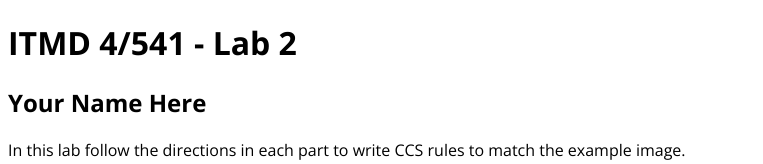
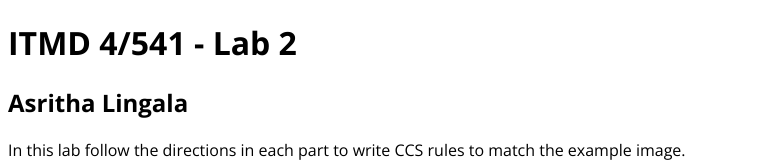
Before and after one commit to asrithalingala/ITMD-4_541---Lab-2_files, a plain HTML site: page index.html in a window 1280 px wide. Shown: the top 164 px of the page, without its empty margins (0-763 px from the left). Drawn offline with nearby package versions, Linux system fonts and the light colour scheme; files that its build step writes are made by us from their sources; files whose address does not match are found by name.

Commit message:
modified as per req

```diff
--- a/index.html
+++ b/index.html
@@ -14,7 +14,7 @@
 <body>
   <header class="w700">
     <h1>ITMD 4/541 - Lab 2</h1>
-    <h2>Your Name Here</h2>
+    <h2>Asritha Lingala</h2>
     <p>In this lab follow the directions in each part to write CCS rules to match the example image. <strong>DO NOT</strong> edit this HTML file in any way except to add your name in the H2 in the Header section above this text. <strong>DO NOT</strong> edit the global.css file in any way. You will write all your CSS in the proper sections in the styles.css file only.</p>
     <p>Create a Lab2 folder in your class GitHub repository and place all the files for this lab in that folder, including the assets folder with images. Once you publish this lab to GitHub Pages, submit to the blackboard assignment a link to this main lab page in GitHub Pages and your GitHub repository code.</p>
   </header>
```
